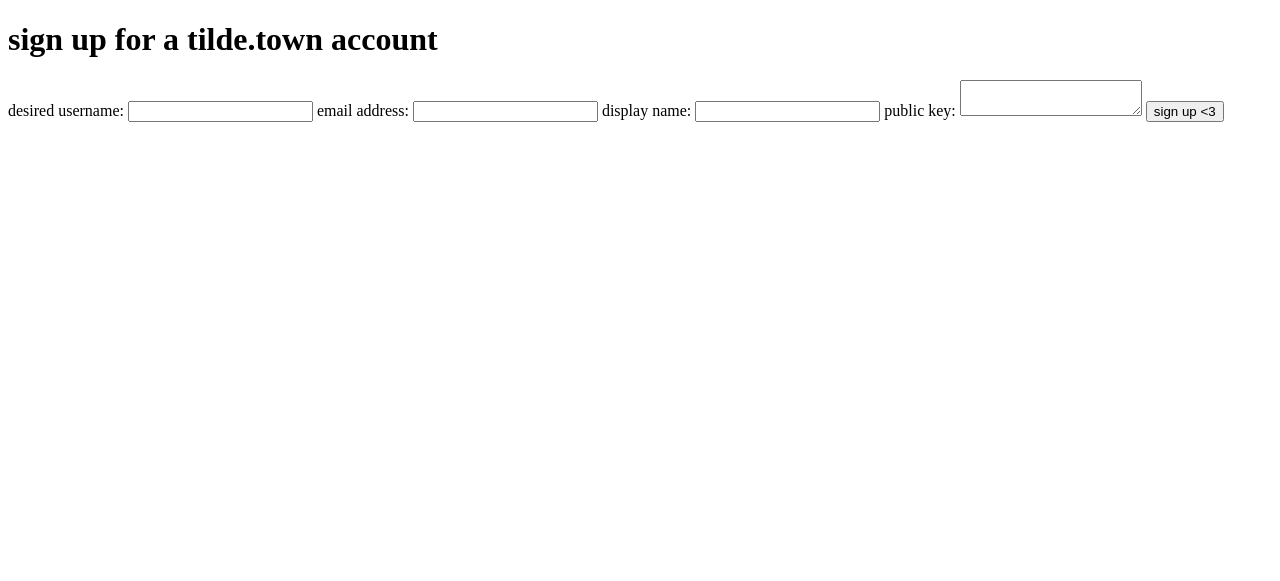
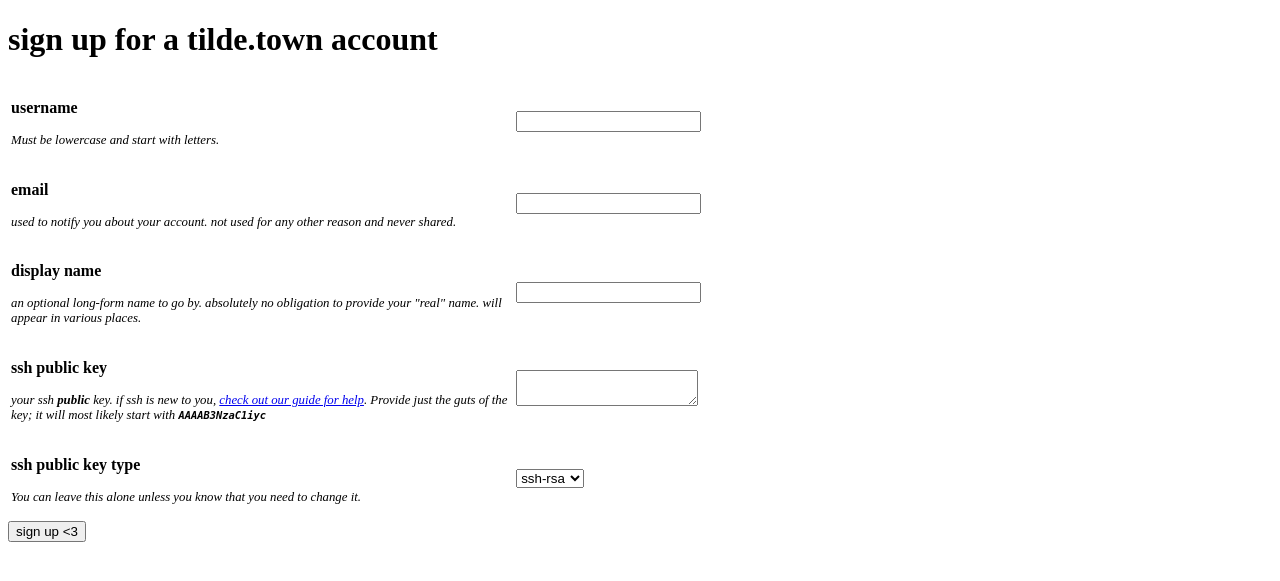
Before and after one commit to vilmibm/tildetown-admin, a Django app: page /users/signup in a window 1280 px wide. Shown: the top 581 px of the page. Run offline with Django 3.2, Linux system fonts and the light colour scheme.

Commit message:
more form stuff; it's working

```diff
--- a/ttadmin/users/templates/ttadmin/signup.html
+++ b/ttadmin/users/templates/ttadmin/signup.html
@@ -2,6 +2,18 @@
 <html>
     <head>
         <title>tilde.town signup page</title>
+        <style type="text/css">
+         td.label {
+             width:40%;
+         }
+         td.label p:first-child {
+             font-weight:bold;
+         }
+         td.label p:last-child {
+             font-style: oblique;
+             font-size:80%;
+         }
+        </style>
     </head>
     <body>
         <h1>sign up for a tilde.town account</h1>
@@ -11,23 +23,85 @@
          <form action="{% url 'users:signup' %}" method="post">
              {% csrf_token %}
              <!-- TODO captcha of some kind -->
-             <!-- TODO help text. how best to do? could throw this all in a table :3 -->
-             <label>
-                 desired username:
-                 <input type="text" required="true" name="username">
-             </label>
-             <label>
-                 email address:
-                 <input name="email" type="email" required="true">
-             </label>
-             <label>
-                 display name:
-                 <input name="displayname" type="text">
-             </label>
-             <label>
-                 public key:
-                 <textarea name="pubkey" required="true"></textarea>
-             </label>
+             <table id="signup">
+                 <tr>
+                     <td class="label">
+                         <p>
+                             username
+                         </p>
+                         <p>
+                             Must be lowercase and start with letters.
+                         </p>
+                     </td>
+                     <td>
+                         <input type="text" required="true" name="username">
+                     </td>
+                 </tr>
+                 <tr>
+                     <td class="label">
+                         <p>
+                             email
+                         </p>
+                         <p>
+                             used to notify you about your account. not used for
+                             any other reason and never shared.
+                         </p>
+                     </td>
+                     <td>
+                         <input name="email" type="email" required="true">
+                     </td>
+                 </tr>
+                 <tr>
+                     <td class="label">
+                         <p>
+                            display name
+                         </p>
+                         <p>
+                             an optional long-form name to go by. absolutely no
+                             obligation to provide your "real" name. will appear
+                             in various places.
+                         </p>
+                     </td>
+                     <td>
+                         <input name="displayname" type="text">
+                     </td>
+                 </tr>
+                 <tr>
+                     <td class="label">
+                         <p>
+                             ssh public key
+                         </p>
+                         <p>
+                             your ssh <strong>public</strong> key. if ssh is new
+                             to you, <a
+                             href="http://tilde.town/~wiki/ssh.html">check out
+                             our guide for help</a>. Provide just the guts
+                             of the key; it will most likely start with
+                             <strong><code>AAAAB3NzaC1iyc</code></strong>
+                         </p>
+                     </td>
+                     <td>
+                         <textarea name="pubkey" required="true"></textarea>
+                     </td>
+                 </tr>
+                 <tr>
+                     <td class="label">
+                         <p>
+                             ssh public key type
+                         </p>
+                         <p>
+                             You can leave this alone unless you know that you need to change it.
+                         </p>
+                     </td>
+                     <td>
+                         <select name="pubkey_type">
+                         {% for choice in ssh_type_choices %}
+                             <option value="{{choice.0}}">{{choice.1}}</option>
+                         {% endfor %}
+                         </select>
+                     </td>
+                 </tr>
+             </table>
              <input type="submit" value="sign up <3" />
          </form>
     </body>
--- a/ttadmin/users/views.py
+++ b/ttadmin/users/views.py
@@ -1,7 +1,7 @@
 from django.http import HttpResponse
 from django.views.generic import TemplateView
 
-from .models import Townie
+from .models import Townie, SSH_TYPE_CHOICES
 
 # TODO validation functions for final request validation and live js validation
 # I refuse to duplicate the logic for validation on the front-end and am going
@@ -9,6 +9,11 @@
 
 class UserSignupView(TemplateView):
     template_name = 'ttadmin/signup.html'
+
+    def get_context_data(self):
+        ctx = super().get_context_data()
+        ctx['ssh_type_choices'] = SSH_TYPE_CHOICES
+        return ctx
 
     def post(self, request):
         print(request.POST)
```
Also changed, not shown: ttadmin/users/models.py (+8 -0 lines).
